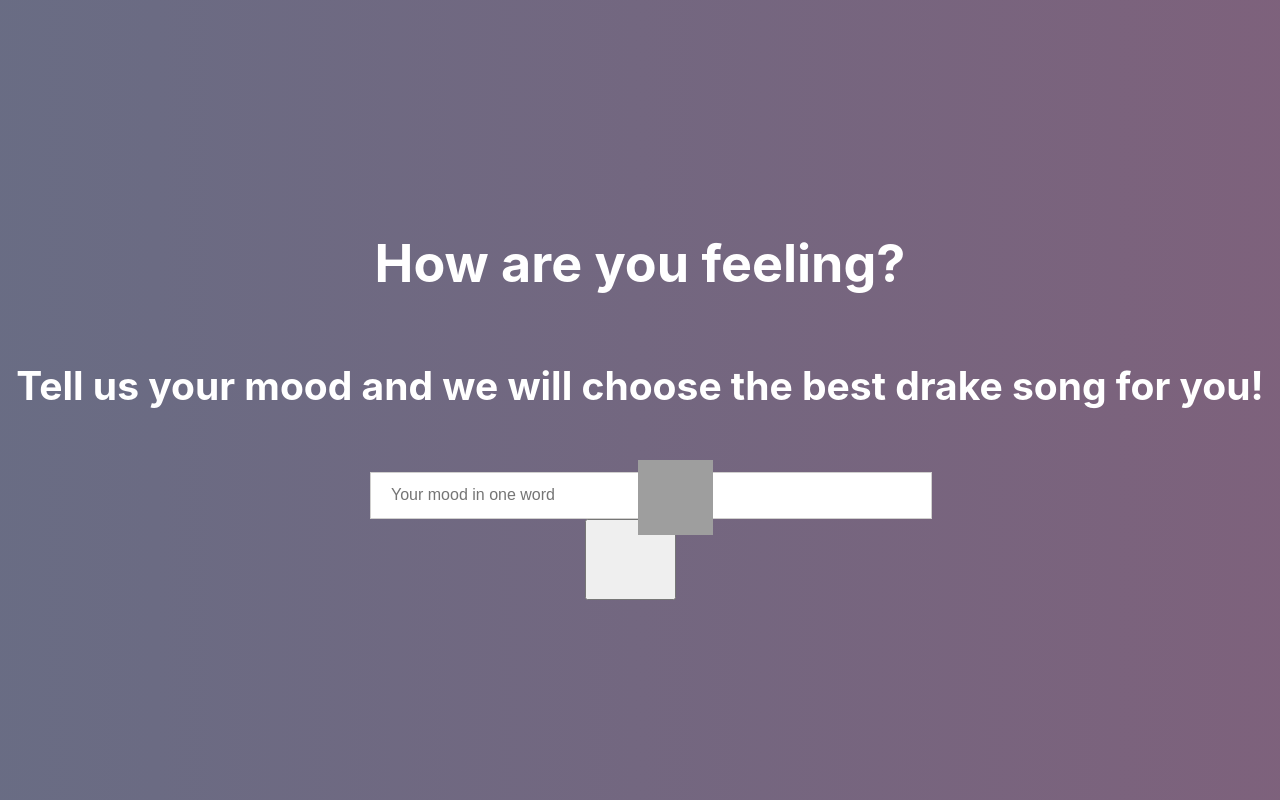
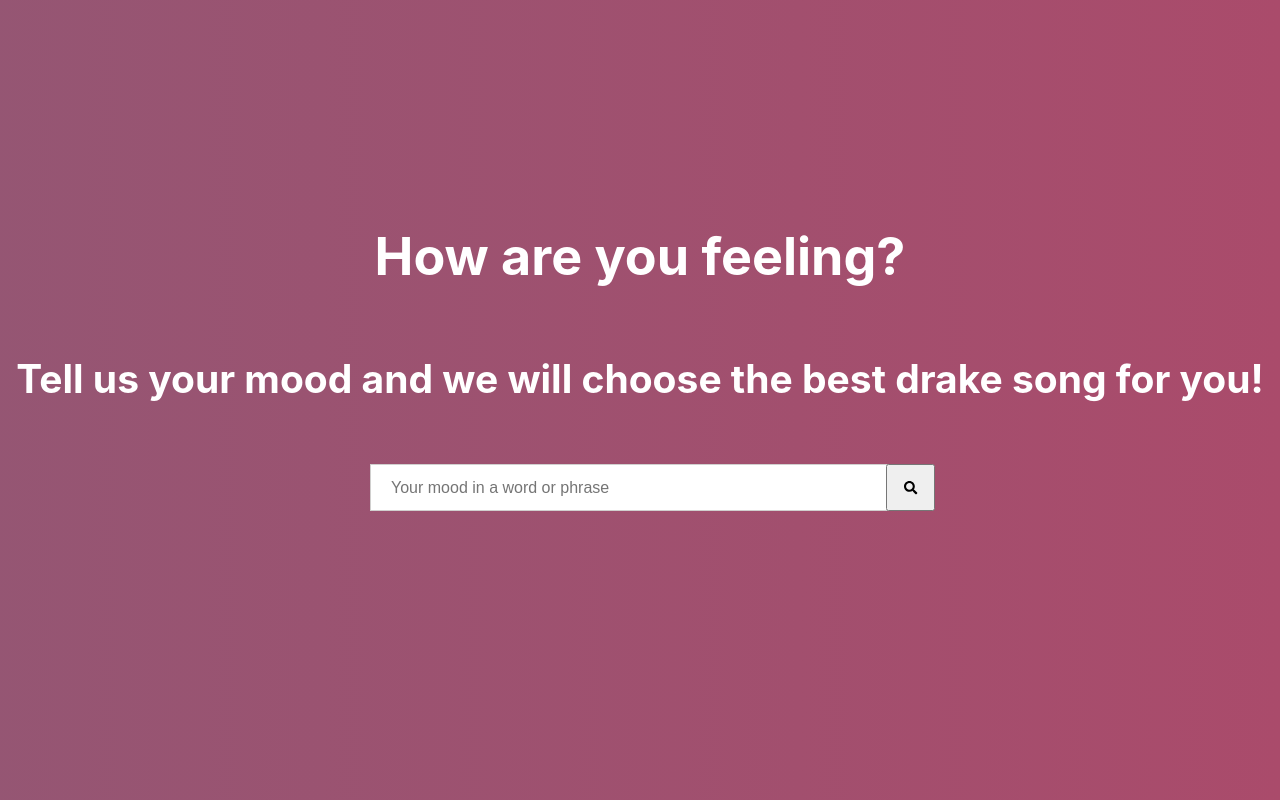
Before and after one commit to bowedcontainer2/hackuci, a React (Create React App) app in the folder hackuci/: page / in a window 1280 px wide. Built offline with nearby package versions, Linux system fonts and the light colour scheme; grey boxes are pictures that could not be loaded.

Commit message:
a lot of work i didnt commit earlier

```diff
--- a/hackuci/package.json
+++ b/hackuci/package.json
@@ -3,6 +3,9 @@
   "version": "0.1.0",
   "private": true,
   "dependencies": {
+    "@fortawesome/fontawesome-svg-core": "^1.2.15",
+    "@fortawesome/free-solid-svg-icons": "^5.7.2",
+    "@fortawesome/react-fontawesome": "^0.1.4",
     "react": "^16.8.2",
     "react-dom": "^16.8.2",
     "react-scripts": "2.1.5"
--- a/hackuci/src/App.css
+++ b/hackuci/src/App.css
@@ -10,6 +10,7 @@
   padding-top: 30px;
   padding-right: 20px;
 }
+
 
 
 input#search-bar{
@@ -42,9 +43,9 @@
 .search-icon{
   position: relative;
   float: right;
-  width: 75px;
-  height: 75px;
-  top: -62px;
+  width: 49px;
+  height: 47px;
+  top: -47px;
   right: -45px;
 }
 
@@ -60,10 +61,9 @@
   background: linear-gradient(270deg, #aa4b6b, #6b6b83, #3b8d99);
   background-size: 600% 600%;
 
-  -webkit-animation: AnimationOne 30s ease infinite;
-  -moz-animation: AnimationTwo 30s ease infinite;
-  animation: AnimationThree 30s ease infinite;
-
+  -webkit-animation: AnimationOne 10s ease infinite;
+  -moz-animation: AnimationTwo 10s ease infinite;
+  animation: AnimationThree 10s ease infinite;
 
   min-height: 100vh;
   display: flex;
--- a/hackuci/src/App.js
+++ b/hackuci/src/App.js
@@ -2,9 +2,28 @@
 import logo from './logo.svg';
 import './App.css';
 
+import { library } from '@fortawesome/fontawesome-svg-core'
+import { FontAwesomeIcon } from '@fortawesome/react-fontawesome'
+import { faSearch } from '@fortawesome/free-solid-svg-icons'
+
+library.add(faSearch)
+
 //import MainForm from './MainForm.js'
 
 class App extends Component {
+
+  constructor(props) {
+        super(props);
+        this.state = {
+            songRecieved: false
+        };
+    }
+
+    myCallback = (dataFromForm) => {
+      this.setState({songRecieved: dataFromForm});
+    }
+
+
   render() {
     return (
       <div className="App">
@@ -13,10 +32,60 @@
             How are you feeling?
           </h1>
           <h2>Tell us your mood and we will choose the best drake song for you!</h2>
-          <NameForm/>
+          <NameForm songCallBack={this.myCallback} />
+
+          <SongDisplay isSongReturned={this.state.songRecieved}/>
+
         </header>
       </div>
     );
+  }
+}
+
+function spotifySearchChain() {
+
+  let songName = "Nonstop", artist = "Drake";
+
+    songName = songName.split(" ")
+    let songArray = new Array();
+    for(var i = 0; i < songName.length; i++) {
+      songArray.push(songName[i]);
+      if( i != songName.length - 1) {
+        songArray.push(" ");
+      }
+    }
+
+    var spotifyChain = "";
+
+    for(var i = 0; i < songArray.length; i++) {
+      spotifyChain += songArray[i];
+      if(i < songArray.length - 1) {
+        spotifyChain += "%20";
+      }
+    }
+
+    return spotifyChain;
+
+}
+
+function SongVisual(props) {
+
+  var spotify = ("https://open.spotify.com/search/results/" + spotifySearchChain());
+   document.getElementById("link").setAttribute("href",spotify);
+
+  return <div>
+      <h1> is the best song for you right now.</h1>
+      <h2>Listen to it now on <a id="link">Spotify</a></h2>
+    </div>;
+}
+
+function SongDisplay(props) {
+  const isSongReturned = props.isSongReturned;
+  if(isSongReturned) {
+    return <SongVisual/>;
+  }
+  else{
+    return <p></p>;
   }
 }
 
@@ -33,16 +102,27 @@
     this.setState({value: event.target.value});
   }
 
-  handleSubmit(event) {
-    alert('A phrase was submitted: ' + this.state.value);
+  handleSubmit(event, props) {
+    if(this.state.value != '') {
+      alert('A phrase was submitted: ' + this.state.value);
+      const songSentAndRecieved = true;
+      this.props.songCallBack(songSentAndRecieved);
+
+    }
+    else {
+      alert('Please Enter a Valid Phrase.')
+    }
     event.preventDefault();
   }
 
   render() {
     return (
       <form onSubmit={this.handleSubmit} class="search-container">
-       <input type="text" value={this.state.value} onChange={this.handleChange} id="search-bar" placeholder="Your mood in one word"/>
-       <button type="submit"><img class="search-icon" src="http://www.endlessicons.com/wp-content/uploads/2012/12/search-icon.png"/></button>
+       <input type="text" value={this.state.value} onChange={this.handleChange}
+        id="search-bar" placeholder="Your mood in a word or phrase"/>
+       <button type="submit" class="search-icon">
+        <FontAwesomeIcon icon="search" />
+       </button>
      </form>
     );
   }
```
Also changed, not shown: 1 other file (tests, documents, lock files or other folders).
